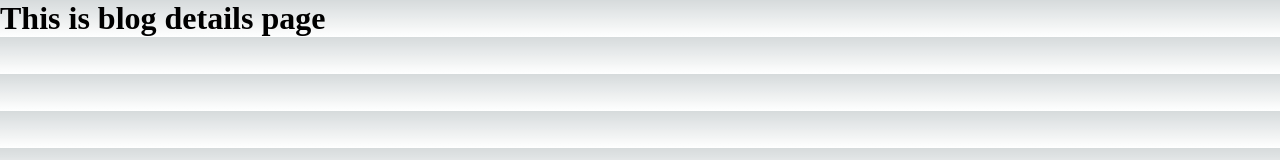
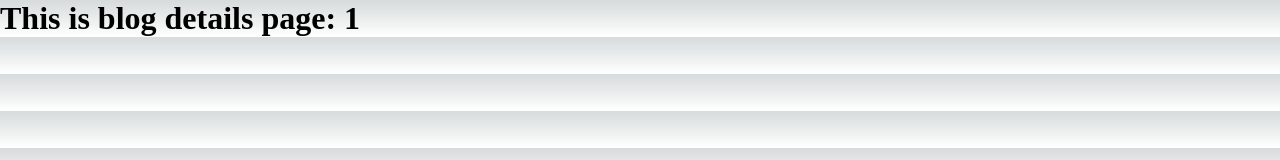
Before and after one commit to riyadh35/Next-learn, a Next.js app: page /blog/1 in a window 1280 px wide. Shown: the top 160 px of the page. Built offline with nearby package versions, Linux system fonts and the light colour scheme.

Commit message:
nested route

```diff
--- a/src/pages/blog/[blogId].js
+++ b/src/pages/blog/[blogId].js
@@ -1,9 +1,16 @@
+import { useRouter } from "next/router"
 
 
 function BlogDetails() {
+
+    const router = useRouter();
+    const blogId = router.query.blogId;
+    console.log(blogId)
+
+
     return (
         <div>
-            <h1>This is blog details page </h1>
+            <h1>This is blog details page: {blogId}</h1>
         </div>
     )
 }
```
Also changed, not shown: src/pages/blog/[blogId]/comment/[commentId].js (added, +14 -0 lines), src/pages/blog/[blogId]/comment/index.js (added, +11 -0 lines).
